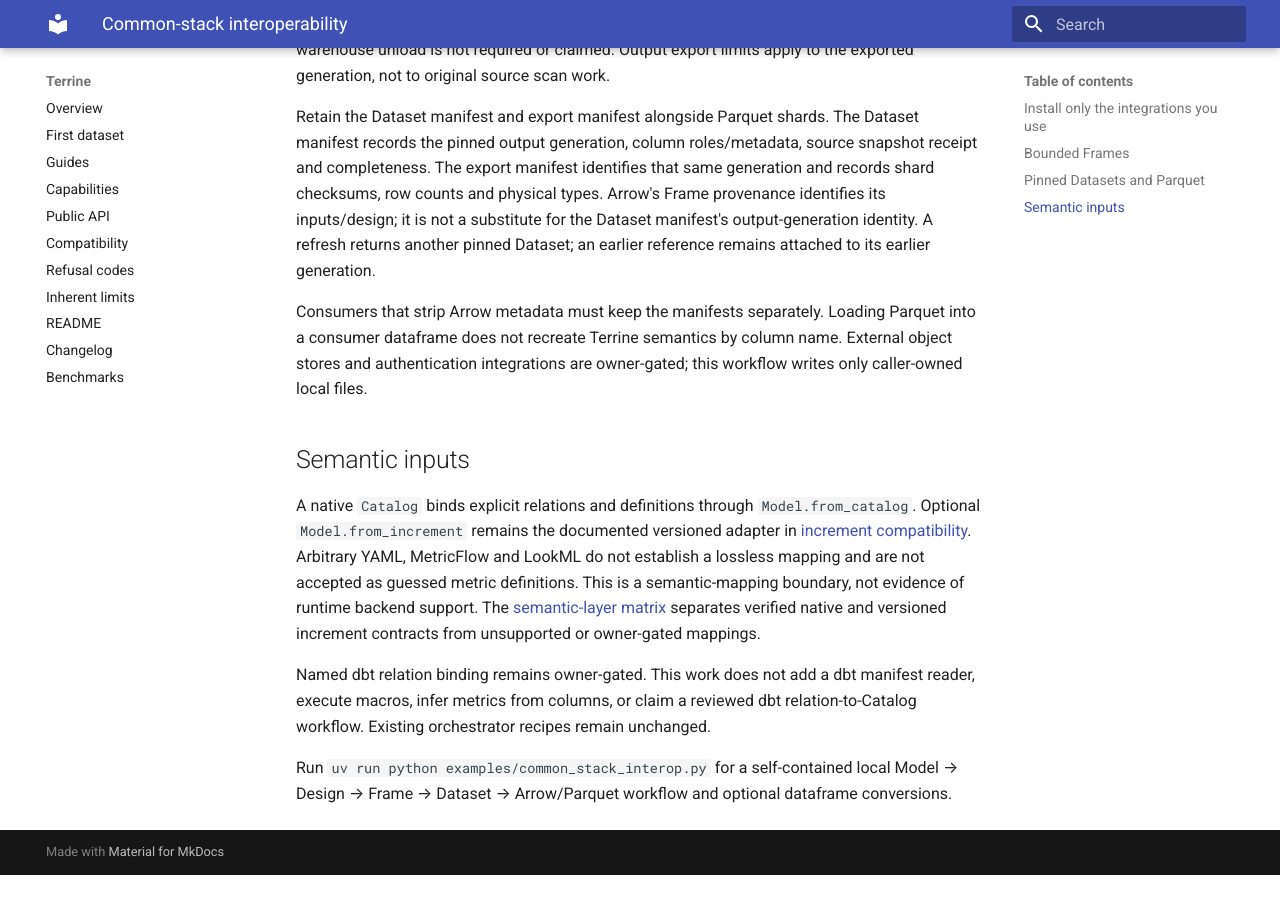
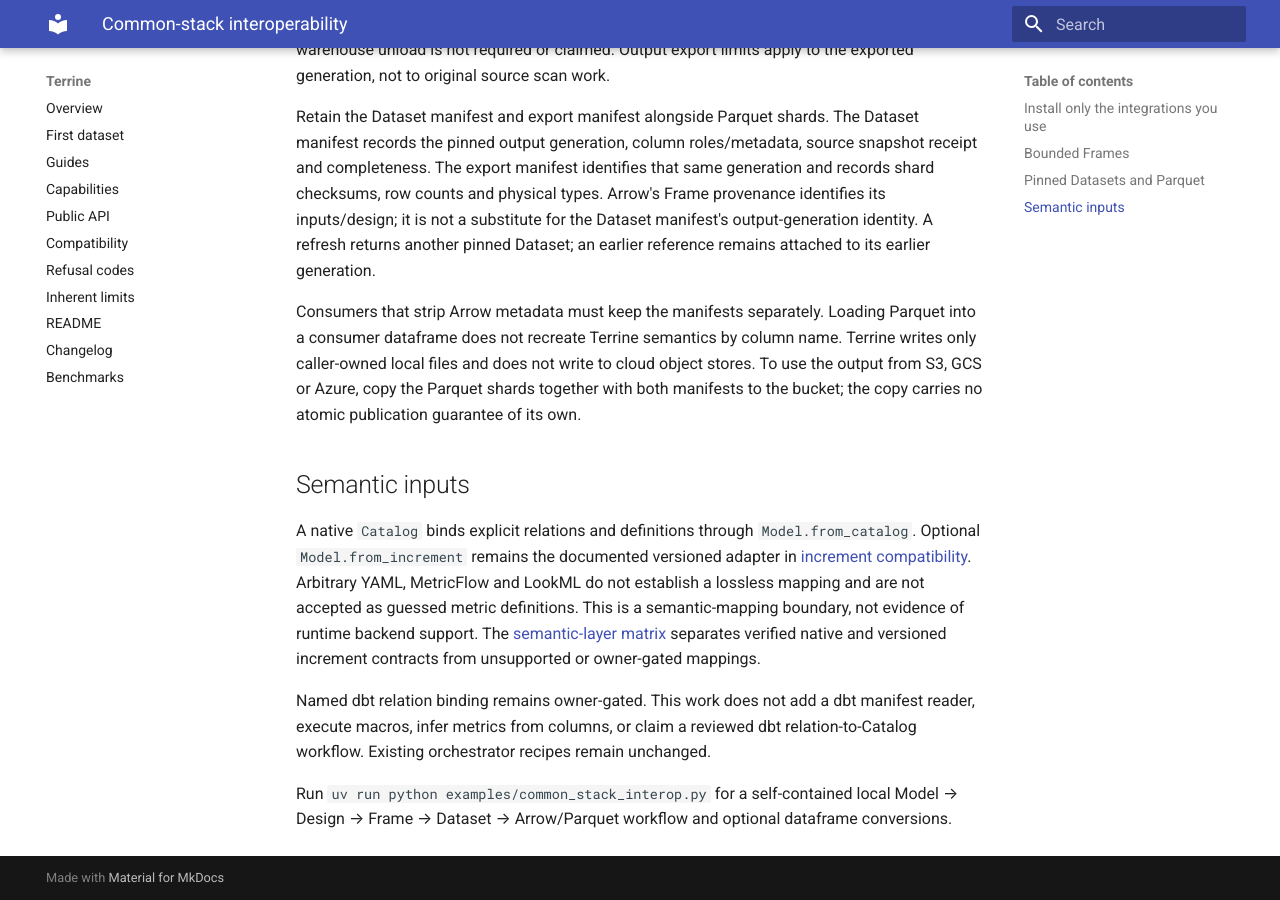
Before and after one commit to kylejcaron/terrine, an MkDocs documentation site: the page built from docs/guides/common-stack-interop.md, in a window 1280 px wide and 900 px high, scrolled down 1551 px. Built offline with MkDocs 1.6.1 and Material for MkDocs 9.7.7, drawn with Linux system fonts in a browser that asks for light colours; before the commit the page ends 2426 px from its top, so only the background shows below that.

Commit message:
docs: state that staged datasets are written to local files only

```diff
--- a/docs/guides/common-stack-interop.md
+++ b/docs/guides/common-stack-interop.md
@@ -82,8 +82,10 @@ pinned Dataset; an earlier reference remains attached to its earlier generation.
 
 Consumers that strip Arrow metadata must keep the manifests separately. Loading
 Parquet into a consumer dataframe does not recreate Terrine semantics by column
-name. External object stores and authentication integrations are owner-gated;
-this workflow writes only caller-owned local files.
+name. Terrine writes only caller-owned local files and does not write to cloud
+object stores. To use the output from S3, GCS or Azure, copy the Parquet shards
+together with both manifests to the bucket; the copy carries no atomic
+publication guarantee of its own.
 
 ## Semantic inputs
 
```
